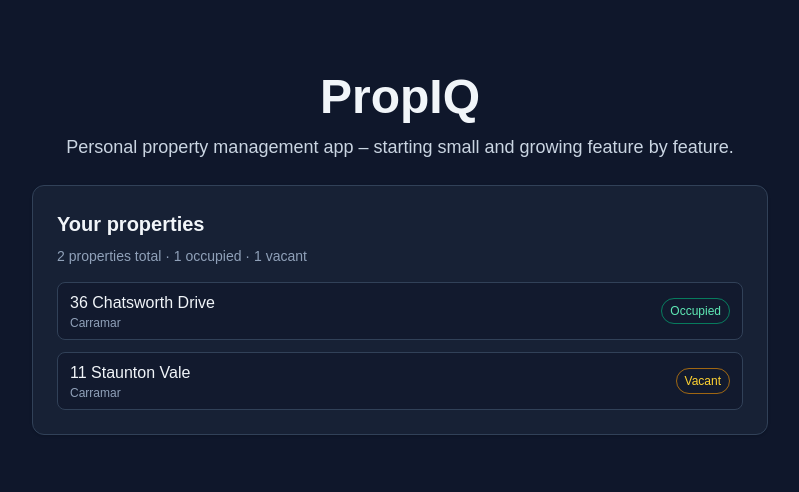
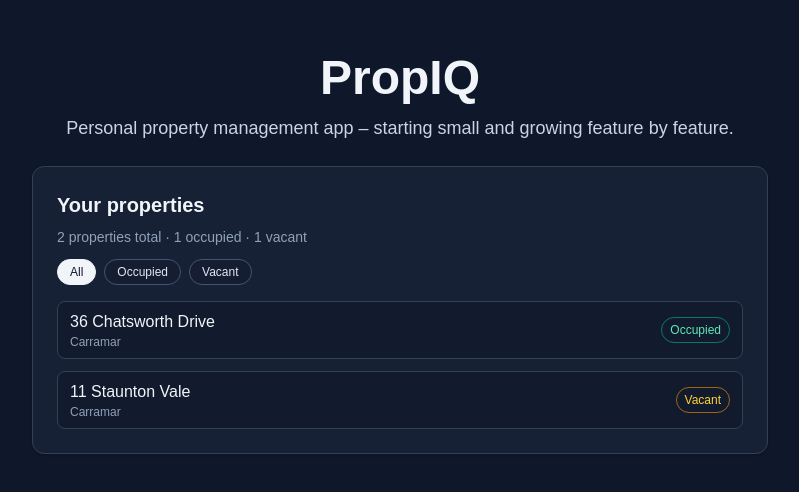
Before and after one commit to willie001/PropIQ, a Next.js app: page / in a window 1280 px wide. Shown: the part 146-638 px from the top of the page, without its empty margins (240-1039 px from the left). Built offline with nearby package versions, Linux system fonts and the light colour scheme.

Commit message:
feat: add status filter toggle to PropertyList

```diff
--- a/src/components/PropertyList.tsx
+++ b/src/components/PropertyList.tsx
@@ -1,4 +1,9 @@
+'use client';
+
+import { useState } from 'react';
+
 type PropertyStatus = 'occupied' | 'vacant';
+type Filter = 'all' | PropertyStatus;
 
 export type Property = {
   id: string;
@@ -12,10 +17,23 @@ type PropertyListProps = {
 };
 
 export default function PropertyList({ properties }: PropertyListProps) {
+  const [filter, setFilter] = useState<Filter>('all');
+
   const hasProperties = properties.length > 0;
 
   const occupiedCount = properties.filter((p) => p.status === 'occupied').length;
   const vacantCount = properties.filter((p) => p.status === 'vacant').length;
+
+  const filteredProperties =
+    filter === 'all'
+      ? properties
+      : properties.filter((p) => p.status === filter);
+
+  const filters: { value: Filter; label: string }[] = [
+    { value: 'all',       label: 'All' },
+    { value: 'occupied',  label: 'Occupied' },
+    { value: 'vacant',    label: 'Vacant' },
+  ];
 
   return (
     <section className="bg-slate-800/60 border border-slate-700 rounded-xl p-4 md:p-6 shadow-sm">
@@ -23,24 +41,40 @@ export default function PropertyList({ properties }: PropertyListProps) {
         Your properties
       </h2>
 
-      {hasProperties && (
-        <p className="text-sm text-slate-400 mb-4">
+      {!hasProperties ? (
+        <p className="text-sm text-slate-400">
+          You don’t have any properties yet. Add your first property to get
+          started.
+        </p>
+      ) : (
+        <>
+          <p className="text-sm text-slate-400 mb-3">
             {properties.length} {properties.length === 1 ? 'property' : 'properties'} total ·{' '}
             {occupiedCount} {occupiedCount === 1 ? 'occupied' : 'occupied'} ·{' '}
             {vacantCount} {vacantCount === 1 ? 'vacant' : 'vacant'}
           </p>
-      )}
 
-      {!hasProperties && (
-        <p className="text-sm text-slate-400">
-          You don’t have any properties yet. Add your first property to get
-          started.
-        </p>
-      )}
+          <div className="flex flex-wrap gap-2 mb-4">
+            {filters.map((f) => (
+              <button
+                key={f.value}
+                type="button"
+                onClick={() => setFilter(f.value)}
+                aria-pressed={filter === f.value}
+                className={`text-xs px-3 py-1 rounded-full border transition
+                  ${
+                    filter === f.value
+                      ? 'bg-slate-100 text-slate-900 border-slate-100'
+                      : 'bg-slate-900/40 text-slate-200 border-slate-600 hover:border-slate-400'
+                  }`}
+              >
+                {f.label}
+              </button>
+            ))}
+          </div>
 
-      {hasProperties && (
           <ul className="space-y-3">
-          {properties.map((property) => (
+            {filteredProperties.map((property) => (
               <li
                 key={property.id}
                 className="flex items-center justify-between rounded-lg bg-slate-900/60 px-3 py-2 border border-slate-700"
@@ -61,6 +95,7 @@ export default function PropertyList({ properties }: PropertyListProps) {
               </li>
             ))}
           </ul>
+        </>
       )}
     </section>
   );
```
Also changed, not shown: 1 other file (tests, documents, lock files or other folders). Lines whose indentation alone changed are shown as unchanged.
